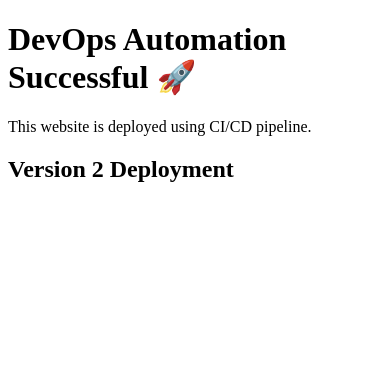
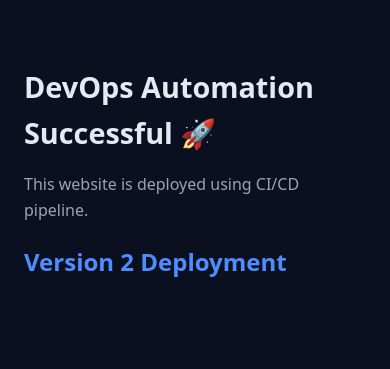
Before and after one commit to Aswin20122005/devops-webapp, a plain HTML site: page index.html in a window 390 px wide. Drawn offline with Linux system fonts and the light colour scheme.

Commit message:
Make index.html valid HTML5 and move styling to css/style.css
Adds the lang attribute, charset and viewport meta tags (the page rendered zoomed-out on phones) and a description for search engines, and wraps the content in <main>. Styles live in a separate stylesheet.

Co-Authored-By: Claude Opus 5.5 <noreply@anthropic.com>
Claude-Session: https://claude.ai/code/session_01Kn3xAoetBbZQJGC8BGYy94

```diff
--- /dev/null
+++ b/css/style.css
@@ -0,0 +1,39 @@
+:root {
+  --bg: #0b1020;
+  --card: #141a2e;
+  --text: #e6e9f2;
+  --muted: #9aa3b8;
+  --accent: #4f8cff;
+  --ok: #2ecc71;
+}
+
+* {
+  box-sizing: border-box;
+}
+
+body {
+  margin: 0;
+  font-family: system-ui, -apple-system, "Segoe UI", Roboto, sans-serif;
+  background: var(--bg);
+  color: var(--text);
+  line-height: 1.6;
+}
+
+main {
+  max-width: 880px;
+  margin: 0 auto;
+  padding: 64px 24px;
+}
+
+h1 {
+  font-size: clamp(1.8rem, 4vw, 2.6rem);
+  margin: 0 0 8px;
+}
+
+h2 {
+  color: var(--accent);
+}
+
+p {
+  color: var(--muted);
+}
--- a/index.html
+++ b/index.html
@@ -1,11 +1,17 @@
 <!DOCTYPE html>
-<html>
+<html lang="en">
   <head>
+    <meta charset="utf-8" />
+    <meta name="viewport" content="width=device-width, initial-scale=1" />
+    <meta name="description" content="A static website built, tested, containerised and deployed by a GitHub Actions CI/CD pipeline." />
     <title>DevOps CI/CD Demo</title>
+    <link rel="stylesheet" href="css/style.css" />
   </head>
   <body>
+    <main>
       <h1>DevOps Automation Successful 🚀</h1>
       <p>This website is deployed using CI/CD pipeline.</p>
       <h2>Version 2 Deployment</h2>
+    </main>
   </body>
 </html>
```
Lines whose indentation alone changed are shown as unchanged.
